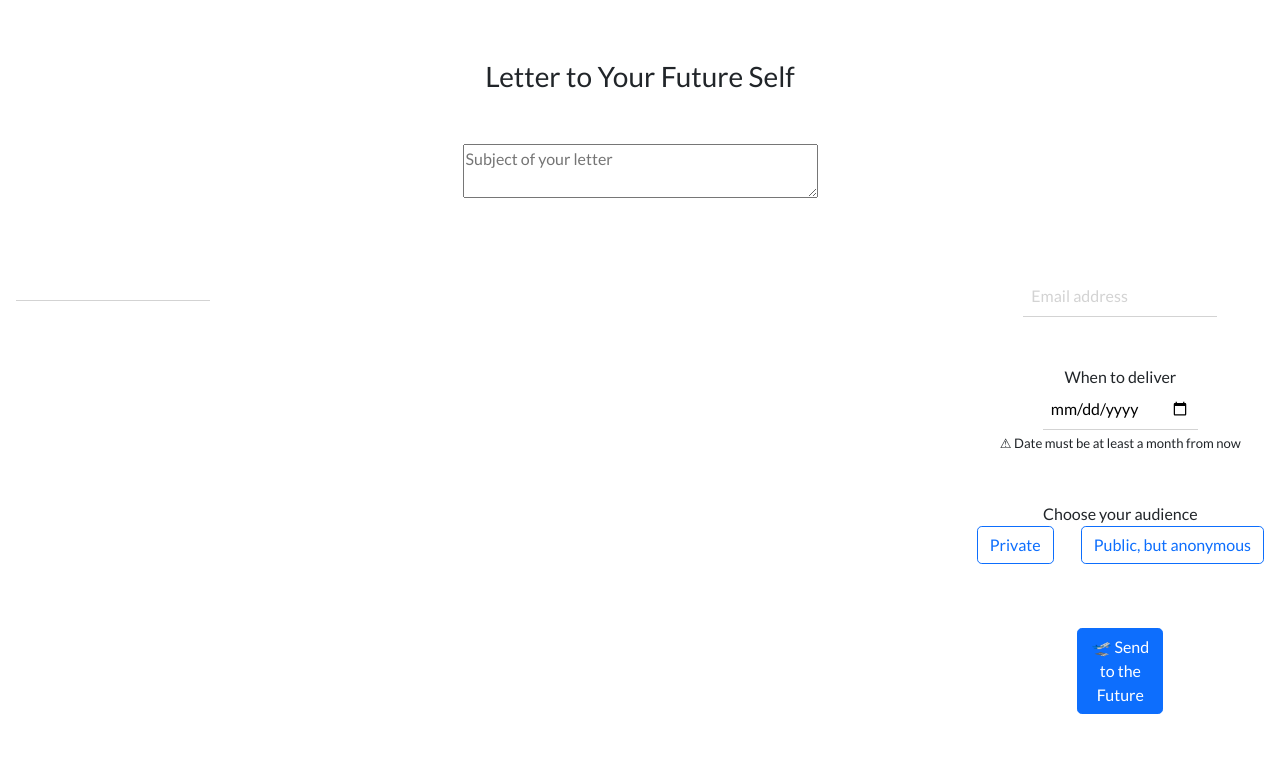
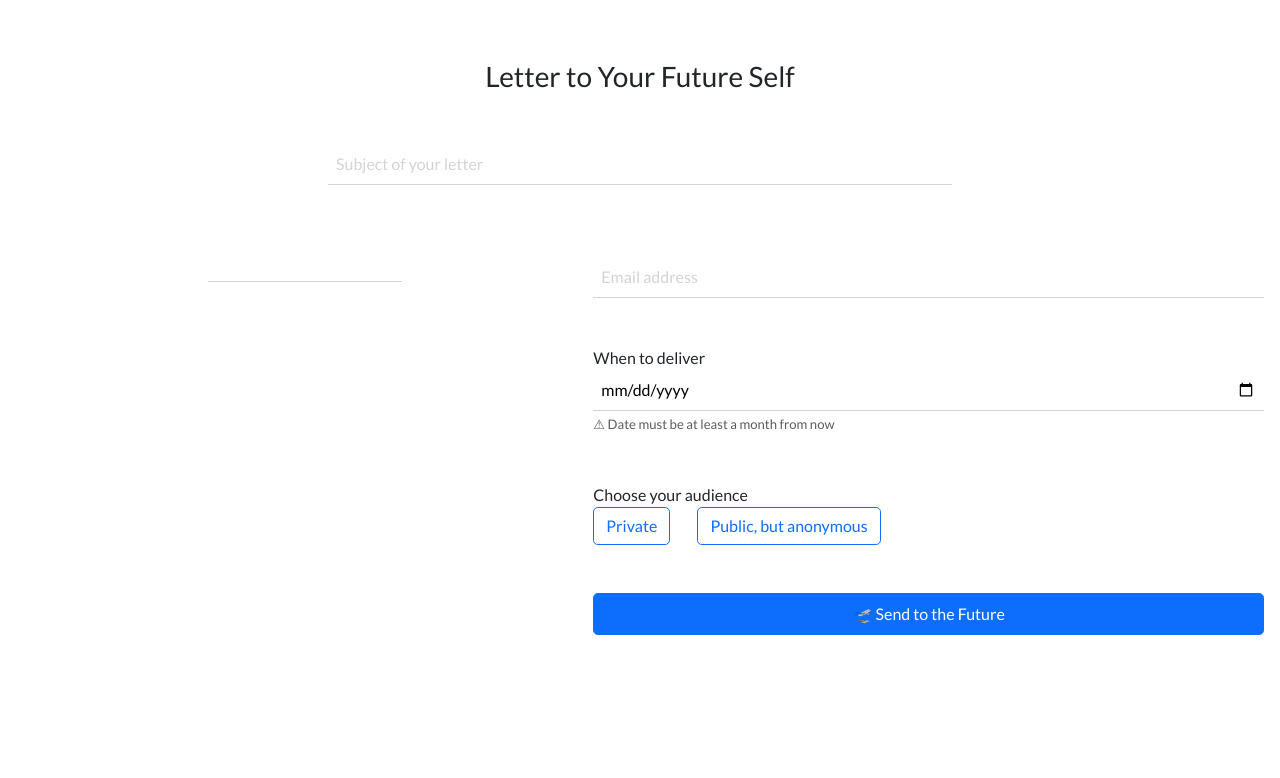
Before and after one commit to Klvxn/futureself, a Django app: page /letters/create/ in a window 1280 px wide. Shown: the part 56-834 px from the top of the page. After the commit the page ends 691 px from the top, so only its background shows below. Run offline with Django 4.2, Linux system fonts and the light colour scheme; the visitor is signed in with stand-in values (Sample User, id 1); parts of the project's set-up code (start-up, migrations or seed data) failed here and were passed over; some libraries are stand-ins or nearby versions.

Commit message:
d-flex to input tags in letter form

```diff
--- a/letter/templates/create_letter.html
+++ b/letter/templates/create_letter.html
@@ -25,35 +25,32 @@
 <div class="form">
   <h3 class="heading mb-2"> Letter to Your Future Self</h3>
   <form action="" method="post" class="form-group-lg">
-     {{ form.non_field_errors }}
+    {{ form.non_field_errors }}
     {% csrf_token %}
     <div>
       <label for="title"></label><br>
-      <textarea name="title" id="title" cols="40" rows="2" placeholder="Subject of your letter"></textarea>
+      <input name="title" id="title" placeholder="Subject of your letter" class="w-50" autocomplete="off">
       <span class="error">{{ form.title.errors }}</span>
     </div>
-    <div class="d-flex justify-content-between">
-      <div class="flex-grow-2">
+    <div class="d-flex justify-content-between align-items-start">
+      <div class="flex-grow-1">
         <label for="content"></label><br>
         {{ form.content }}
         <span class="error">{{ form.content.errors }}</span>
       </div>
-
-      <div class="float float-start">
+      <div class="flex-grow-1 text-start">
         <div class="mb-5">
           <label for="email"></label><br>
-
-          <input type="email" name="email_address" id="email_address" placeholder="Email address" size="flex-input">
+          <input type="email" name="email_address" id="email_address" class="w-100" placeholder="Email address">
           <span class="error">{{ form.email_address.errors }}</span>
         </div>
-
         <div class="mb-5">
           <label for="delivery_date">When to deliver</label><br>
-          <input type="date" name="delivery_date" id="delivery_date" class="flex-input"><br>
+          <input type="date" name="delivery_date" id="delivery_date" class="w-100"><br>
           {% if form.delivery_date.errors %}
             <span class="error">{{ form.delivery_date.errors }}</span>
           {% else %}
-              <span class="help_text">&#9888; Date must be at least a month from now</span>
+              <span class="help_text small text-muted">&#9888; Date must be at least a month from now</span>
           {% endif %}
         </div>
 
@@ -63,13 +60,12 @@
             <input type="radio" class="btn-check" name="audience" id="private" value="private" autocomplete="off">
             <label class="btn btn-outline-primary" for="private">Private</label>
           </span>
-
           <span class="ms-4">
             <input type="radio" class="btn-check" name="audience" id="public" autocomplete="off" value="public, but as anon">
-            <label class="btn btn-outline-primary" for="public">Public, but anonymous</label>
+            <label class="btn btn-outline-primary btn-md" for="public">Public, but anonymous</label>
           </span>
         </div>
-        <button class="btn btn-primary m-3 flex-input" type="submit">🛫 Send to the Future</button>
+        <button class="btn btn-primary w-100 p-2" type="submit">🛫 Send to the Future</button>
       </div>
     </div>
   </form>
```
